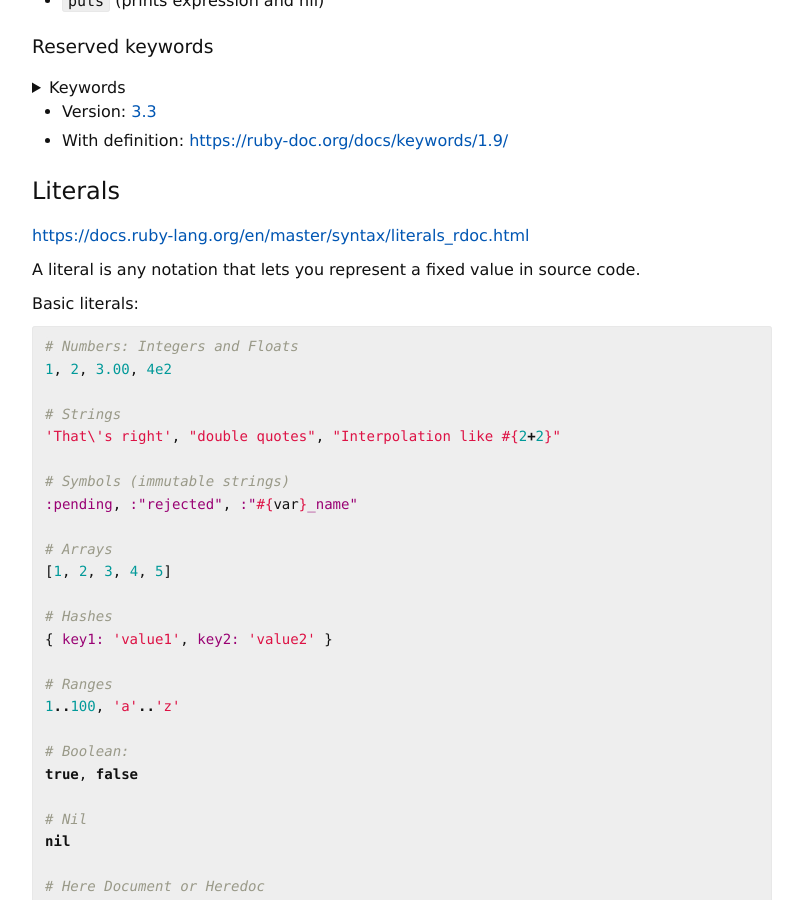
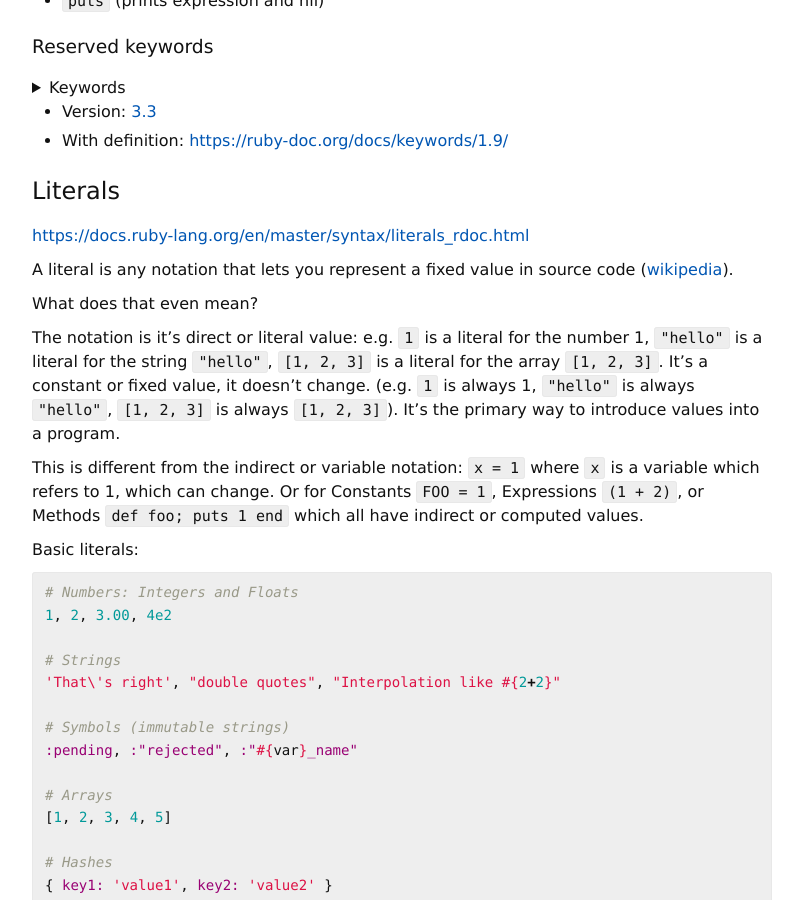
Before and after one commit to roberthopman/roberthopman.github.io, a Jekyll site: the page built from ruby-syntax.md, in a window 1280 px wide and 900 px high, scrolled down 1513 px. Shown: the whole window, without its empty margins (238-1041 px from the left). Built offline with Jekyll 4.4.1, drawn with Linux system fonts in a browser that asks for light colours; some of the changed text lies outside the part shown.

Commit message:
add eli5 literal

````diff
--- a/ruby-syntax.md
+++ b/ruby-syntax.md
@@ -49,6 +49,7 @@ Structure:
 ## Debugging
 
 For debugging use `p` instead of `puts`:
+
 - `p` (print the value of the expression, including the value of the expression)
 - `pp` (pretty print the value of the expression)
 - `print` (prints without trailing new line)
@@ -195,7 +196,13 @@ Starts execution of the block sent to the current method.
 
 [https://docs.ruby-lang.org/en/master/syntax/literals_rdoc.html](https://docs.ruby-lang.org/en/master/syntax/literals_rdoc.html)
 
-A literal is any notation that lets you represent a fixed value in source code.
+A literal is any notation that lets you represent a fixed value in source code ([wikipedia](https://en.wikipedia.org/wiki/Literal_(computer_programming))).
+
+What does that even mean?
+
+The notation is it's direct or literal value: e.g. `1` is a literal for the number 1, `"hello"` is a literal for the string `"hello"`, `[1, 2, 3]` is a literal for the array `[1, 2, 3]`. It's a constant or fixed value, it doesn't change. (e.g. `1` is always 1, `"hello"` is always `"hello"`, `[1, 2, 3]` is always `[1, 2, 3]`). It's the primary way to introduce values into a program.
+
+This is different from the indirect or variable notation: `x = 1` where `x` is a variable which refers to 1, which can change. Or for Constants `FOO = 1`, Expressions `(1 + 2)`, or Methods `def foo; puts 1 end` which all have indirect or computed values.
 
 Basic literals:
 ```ruby
@@ -331,7 +338,8 @@ Escaping characters inside single-quote is a form of processing:
 'hi "\\"' # => hi "\"
 ```
 
-Double-quoted strings support
+Double-quoted strings support:
+
 - many escape sequences, e.g. `\n` the newline character.
 - string interpolation, which means you can use any ruby code into a string using `#{ expression }`.
 - global, class or instance variables: #$foo, #@@foo or #@foo.
@@ -466,8 +474,8 @@ end
 
 If the last parameter is prefixed by `&` (such as `&action`), that code block is converted to an object of class `Proc`. The `Proc` object is then assigned to the parameter. This allows you to pass a code block to a method as if it were a regular parameter.
 
-- https://docs.ruby-lang.org/en/master/Proc.html
-- https://docs.ruby-lang.org/en/master/Kernel.html#method-i-lambda
+- [https://docs.ruby-lang.org/en/master/Proc.html](https://docs.ruby-lang.org/en/master/Proc.html)
+- [https://docs.ruby-lang.org/en/master/Kernel.html#method-i-lambda](https://docs.ruby-lang.org/en/master/Kernel.html#method-i-lambda)
 
 ```ruby
 # Long
@@ -516,7 +524,7 @@ bl.call("Dave")
 ```
 
 ### Blocks as closures
-Variables in the surrounding scope that are referenced in a block remain accessible for the life of that block and the life of any Proc object created from that block. This is called a closure. More on closures: https://developer.mozilla.org/en-US/docs/Web/JavaScript/Closures
+Variables in the surrounding scope that are referenced in a block remain accessible for the life of that block and the life of any Proc object created from that block. This is called a closure. More on closures: [https://developer.mozilla.org/en-US/docs/Web/JavaScript/Closures](https://developer.mozilla.org/en-US/docs/Web/JavaScript/Closures)
 
 ```ruby
 def n_times(thing)
@@ -1010,7 +1018,7 @@ Embedded Data
 
 ## Methods
 
-https://docs.ruby-lang.org/en/master/syntax/methods_rdoc.html
+[https://docs.ruby-lang.org/en/master/syntax/methods_rdoc.html](https://docs.ruby-lang.org/en/master/syntax/methods_rdoc.html)
 
 Defined by keyword `def`. You can undefine by `undef`.
 
````
